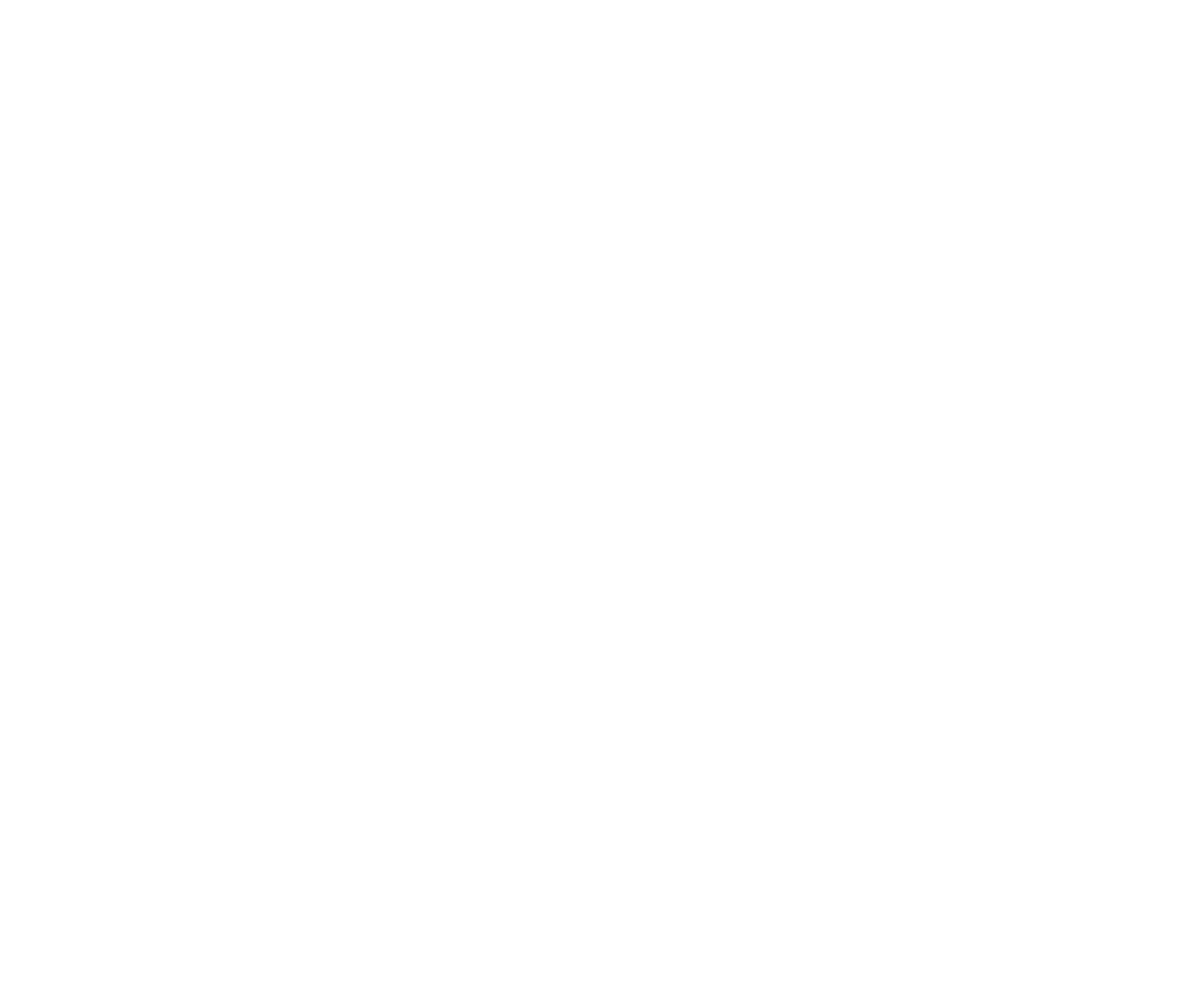
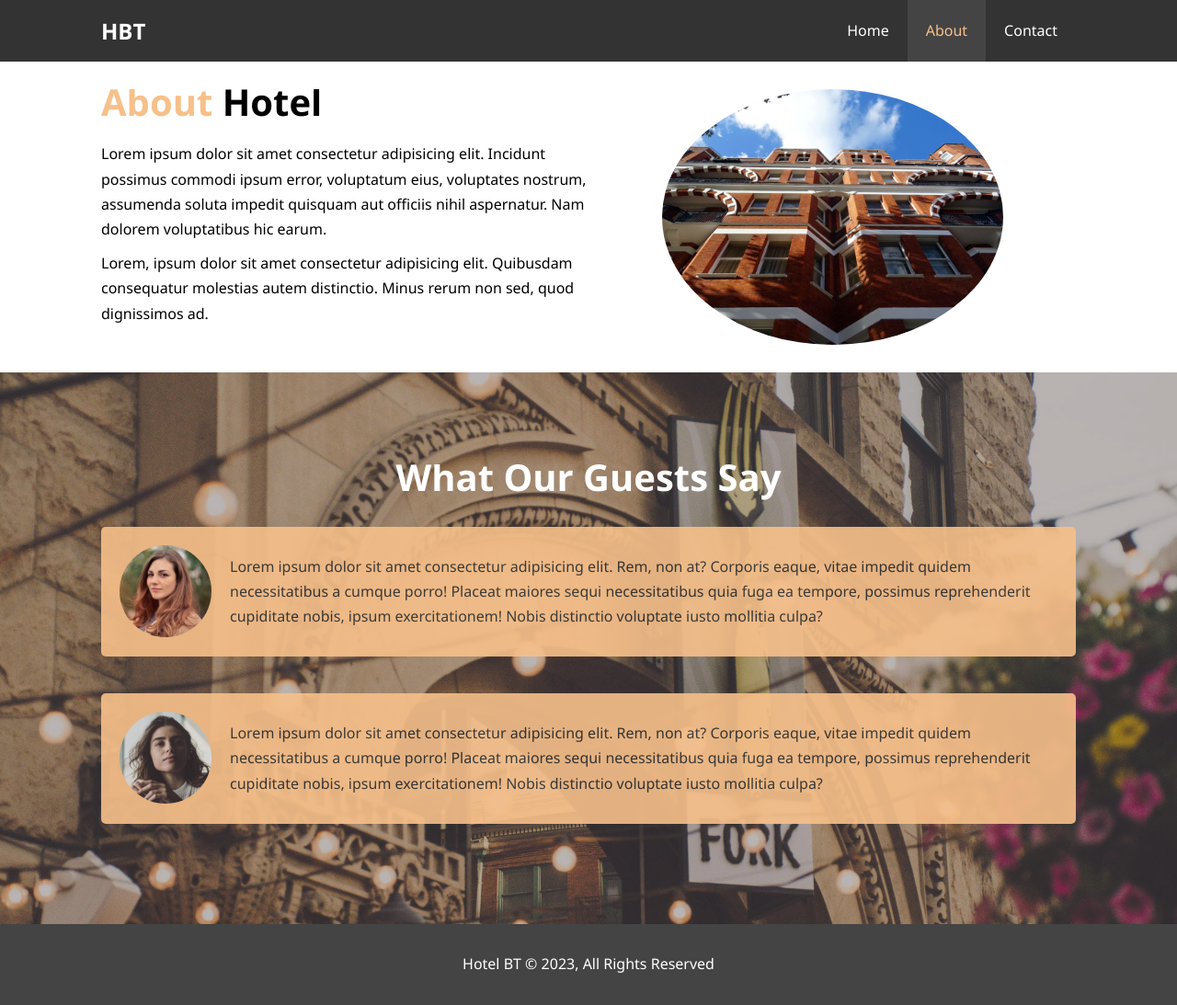
Before and after one commit to shauncraigdev/html-hotel-website, a plain HTML site: page about.html in a window 1280 px wide. Shown: the whole page at 92% size. Before the commit the page ends 800 px from the top, so only its background shows below. Drawn offline with Linux system fonts and the light colour scheme.

Commit message:
updated about.html and style.css

```diff
--- a/about.html
+++ b/about.html
@@ -5,10 +5,70 @@
   <meta charset="UTF-8">
   <meta http-equiv="X-UA-Compatible" content="IE=edge">
   <meta name="viewport" content="width=device-width, initial-scale=1.0">
-  <title>Document</title>
+  <meta name="description" content="Welcome to the most extraaordinary hotel in Boston Massachusetts">
+  <meta name="keywords" content="hotel, boston hotel">
+  <link rel="stylesheet" href="css/style.css">
+  <title>Hotel BT | About</title>
 </head>
 
 <body>
+  <header>
+    <!-- Have your content inside a container -->
+    <nav id="navbar">
+      <div class="container">
+        <h1 class="logo"><a href="index.html"> HBT</a></h1>
+        <ul>
+          <li><a href="index.html">Home</a></li>
+          <li><a class="current" href="about.html">About</a></li>
+          <li><a href="contact.html">Contact</a></li>
+        </ul>
+      </div>
+    </nav>
+  </header>
+
+  <section id="about-info" class="bg-light py-3">
+    <div class="container">
+      <div class="info-left">
+        <h1 class="l-heading"><span class="text-primary">About</span> Hotel</h1>
+        <p>Lorem ipsum dolor sit amet consectetur adipisicing elit. Incidunt possimus commodi ipsum error, voluptatum
+          eius, voluptates nostrum, assumenda soluta impedit quisquam aut officiis nihil aspernatur. Nam dolorem
+          voluptatibus hic earum.</p>
+        <p>Lorem, ipsum dolor sit amet consectetur adipisicing elit. Quibusdam consequatur molestias autem distinctio.
+          Minus rerum non sed, quod dignissimos ad.</p>
+      </div>
+      <div class="info-right">
+        <img src="./img/photo-2.jpg" alt="Hotel">
+      </div>
+    </div>
+  </section>
+
+  <div class="clr"></div>
+
+  <section id="testimonials" class="py-3">
+    <div class="container">
+      <h2 class="l-heading">What Our Guests Say</h2>
+      <div class="testimonial bg-primary">
+        <img src="./img/person-1.jpg" alt="Samantha">
+        <p>Lorem ipsum dolor sit amet consectetur adipisicing elit. Rem, non at? Corporis eaque, vitae impedit quidem
+          necessitatibus a cumque porro! Placeat maiores sequi necessitatibus quia fuga ea tempore, possimus
+          reprehenderit cupiditate nobis, ipsum exercitationem! Nobis distinctio voluptate iusto mollitia culpa?</p>
+      </div>
+
+
+
+      <div class="testimonial bg-primary">
+        <img src="./img/person-2.jpg" alt="Jen">
+        <p>Lorem ipsum dolor sit amet consectetur adipisicing elit. Rem, non at? Corporis eaque, vitae impedit quidem
+          necessitatibus a cumque porro! Placeat maiores sequi necessitatibus quia fuga ea tempore, possimus
+          reprehenderit cupiditate nobis, ipsum exercitationem! Nobis distinctio voluptate iusto mollitia culpa?</p>
+      </div>
+    </div>
+
+  </section>
+
+  <footer id="main-footer">
+    <p>Hotel BT &copy; 2023, All Rights Reserved</p>
+  </footer>
 
 </body>
 
--- a/css/style.css
+++ b/css/style.css
@@ -74,6 +74,21 @@ p {
 
 .clr {
   clear: both;
+}
+
+.l-heading {
+  font-size: 40px;
+}
+
+/* Padding */
+.py-1 {
+  padding: 10px 0;
+}
+.py-2 {
+  padding: 20px 0;
+}
+.py-3 {
+  padding: 30px 0;
 }
 
 /* Navbar */
@@ -172,6 +187,53 @@ p {
   margin-bottom: 10px;
 }
 
+/* About Info*/
+#about-info .info-right {
+  float: right;
+  width: 50%;
+  min-height: 100%;
+}
+
+#about-info .info-right img {
+  display: block;
+  width: 70%;
+  margin: auto;
+  border-radius: 50%;
+}
+
+#about-info .info-left {
+  float: left;
+  width: 50%;
+  min-height: 100%;
+}
+
+/* Testimonials */
+#testimonials {
+  height: 600px;
+  background: url("../img/test-bg.jpg") no-repeat center center/cover;
+  padding-top: 100px;
+}
+
+#testimonials h2 {
+  color: #fff;
+  text-align: center;
+  padding-bottom: 40px;
+}
+
+#testimonials .testimonial img {
+  width: 100px;
+  float: left;
+  margin-right: 20px;
+  border-radius: 50%;
+}
+
+#testimonials .testimonial {
+  padding: 20px;
+  margin-bottom: 40px;
+  border-radius: 5px;
+  opacity: 0.9;
+}
+
 /* Footer */
 #main-footer {
   text-align: center;
```
